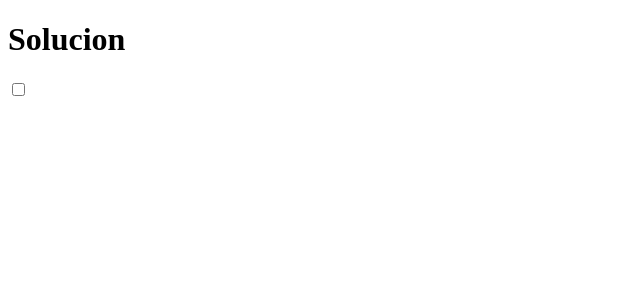
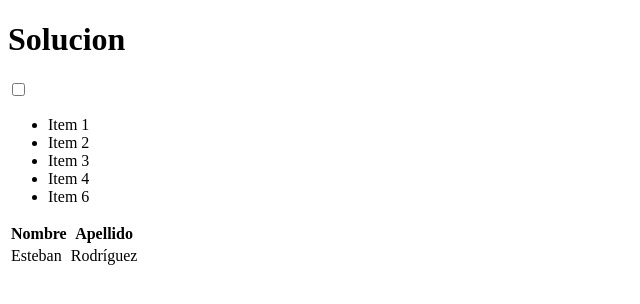
Before and after one commit to EstebanUniLibre/Laboratorio7, a plain HTML site: page index.html in a window 1280 px wide. Shown: the whole page, without its empty margins (0-640 px from the left). Drawn offline with Linux system fonts and the light colour scheme.

Commit message:
creacion de la tabla

```diff
--- a/index.html
+++ b/index.html
@@ -8,5 +8,24 @@
 <body>
     <h1>Solucion</h1>
     <input type="checkbox" name="meta" id="meta">
+
+    <ul>
+        <li>Item 1</li>
+        <li>Item 2</li>
+        <li>Item 3</li>
+        <li>Item 4</li>
+        <li>Item 6</li>
+    </ul>
+
+    <table>
+        <tr>
+            <th>Nombre</th>
+            <th>Apellido</th>
+        </tr>
+        <tr>
+            <td>Esteban</td>
+            <td>Rodríguez</td>
+        </tr>
+    </table>
 </body>
 </html>
```
